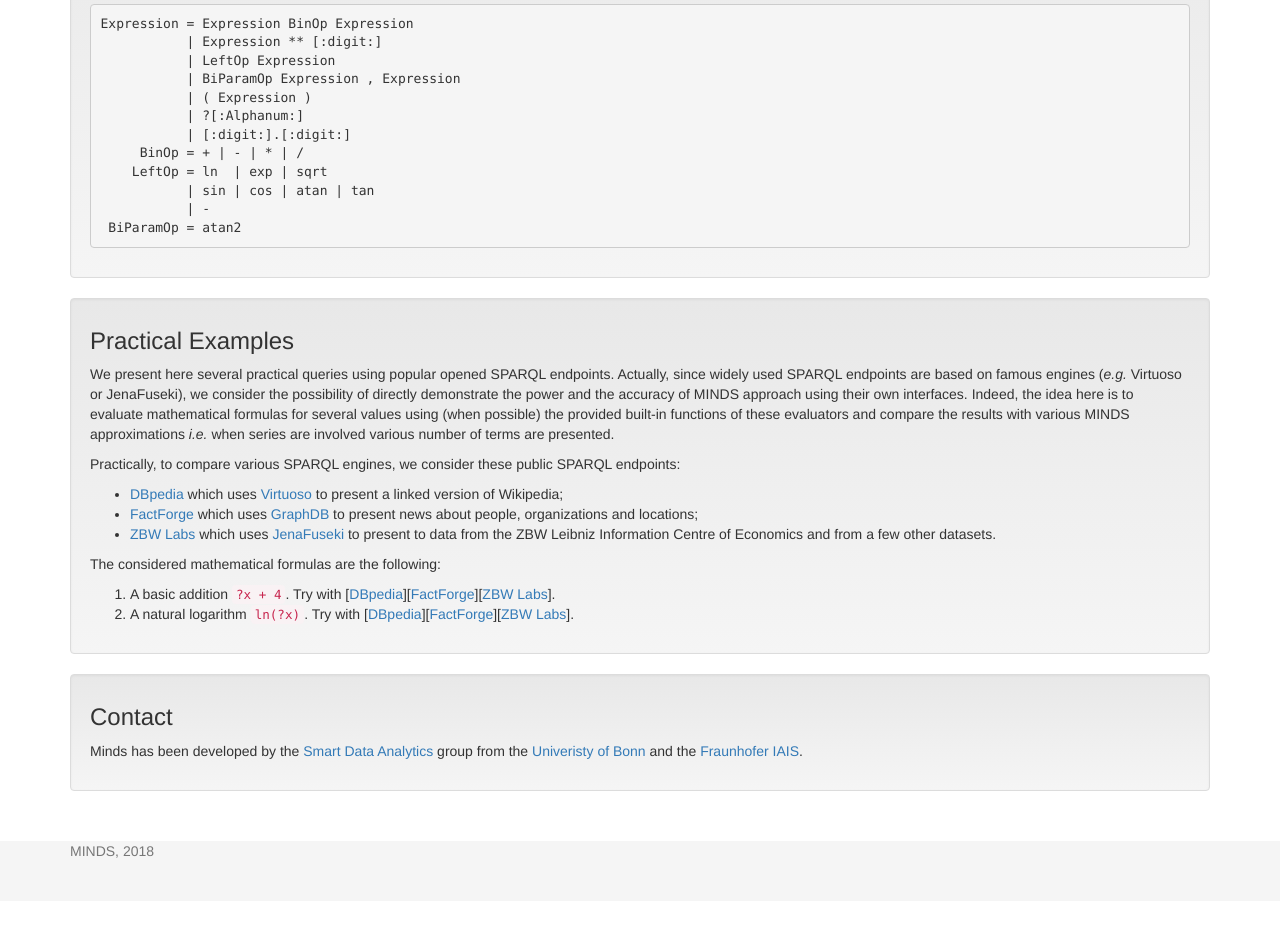
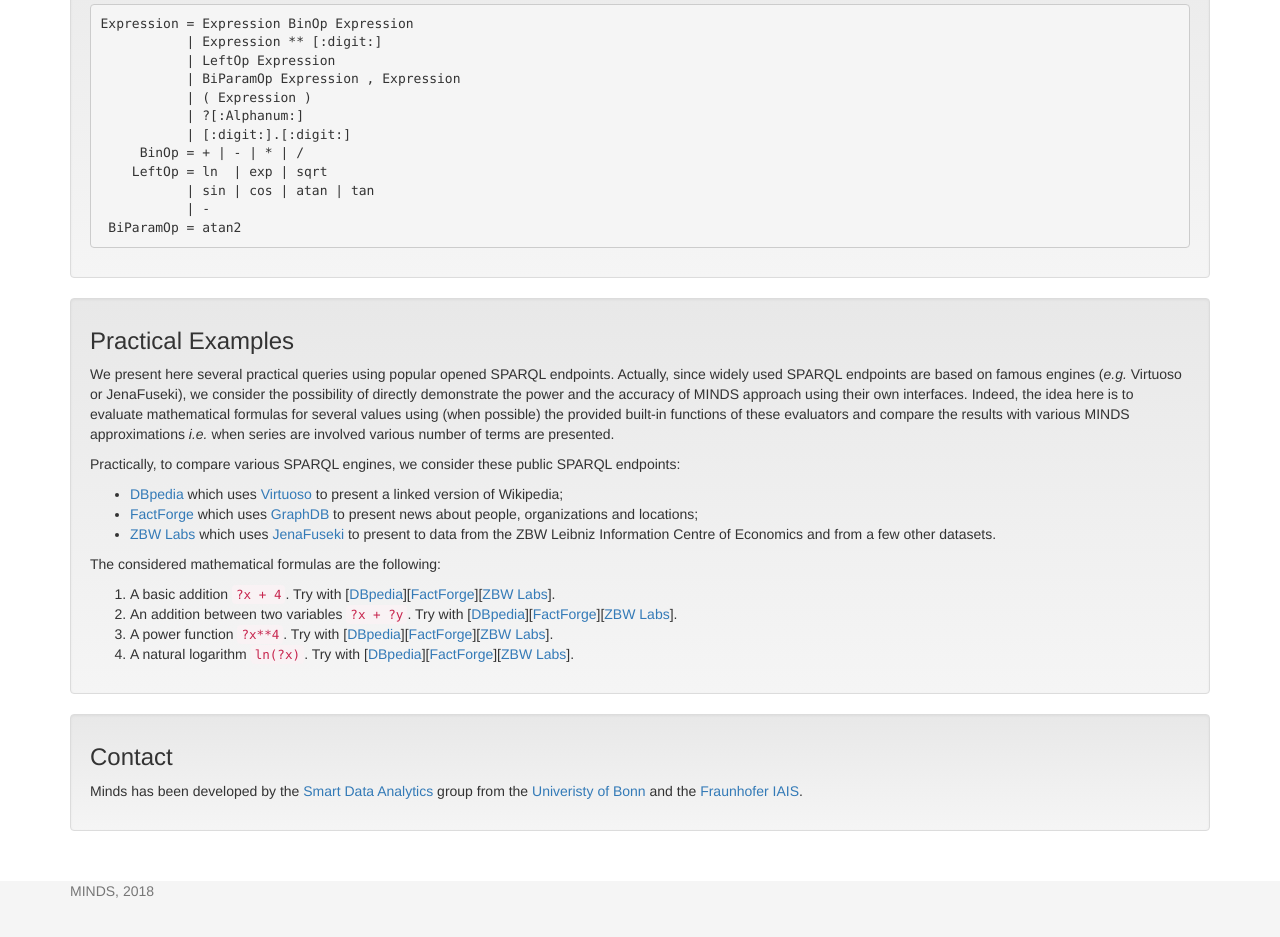
Before and after one commit to SmartDataAnalytics/minds, a plain HTML site: page index.html in a window 1280 px wide. Shown: the part 2061-2998 px from the top of the page. Before the commit the page ends 2962 px from the top, so only its background shows below. Drawn offline with Linux system fonts and the light colour scheme.

Commit message:
More practical examples

```diff
--- a/index.html
+++ b/index.html
@@ -285,16 +285,16 @@ Expression = Expression BinOp Expression
 	    [<a href="http://dbpedia.org/snorql/?query=SELECT+*+WHERE+%7B%0D%0A+VALUES+%3Fx+%7B+0.1+0.2+0.5+1+2+3+4+5+6+7+8+9+10+20+50+100+%7D%0D%0A+BIND+%28+%28+FLOOR%28%28xsd%3Adouble%28%3Fx%29--4%29*100%29%2F100+%29+AS+%3Fresult+%29%0D%0A%7D">DBpedia</a>][<a href="http://factforge.net/sparql?name=&infer=true&sameAs=true&query=PREFIX+xsd%3A+%3Chttp%3A%2F%2Fwww.w3.org%2F2001%2FXMLSchema%23%3E%0ASELECT+*+WHERE+%7B%0A+VALUES+%3Fx+%7B+0.2+0.5+1+2+3+4+5+6+7+8+9+10+20+50+100+%7D%0A+BIND+(+(+FLOOR((xsd%3Adouble(%3Fx)--4)*100)%2F100+)+AS+%3Fresult+)%0A%7D">FactForge</a>][<a href="http://zbw.eu/beta/sparql-lab/?endpoint=http://zbw.eu/beta/sparql/stw/query&queryRef=https://api.github.com/repos/zbw/sparql-queries/contents/stw/search_concepts_by_text.rq#query=PREFIX+xsd%3A+%3Chttp%3A%2F%2Fwww.w3.org%2F2001%2FXMLSchema%23%3E%0ASELECT+*+WHERE+%7B%0A+VALUES+%3Fx+%7B+0.2+0.5+1+2+3+4+5+6+7+8+9+10+20+50+100+%7D%0A+BIND+(+(+FLOOR((xsd%3Adouble(%3Fx)--4)*100)%2F100+)+AS+%3Fresult+)%0A%7D%0A&endpoint=http%3A%2F%2Fzbw.eu%2Fbeta%2Fsparql%2Fstw%2Fquery">ZBW
 	    Labs</a>].
 	  </li>
-	  <!-- <li> -->
-	  <!--   An addition between two variables <code>?x + ?y</code>. Try with -->
-	  <!--   [<a href="">DBpedia</a>][<a href="">FactForge</a>][<a href="">ZBW -->
-	  <!--   Labs</a>]. -->
-	  <!-- </li> -->
-	  <!-- <li> -->
-	  <!--   A power function <code>?x**4</code>. Try with -->
-	  <!--   [<a href="">DBpedia</a>][<a href="">FactForge</a>][<a href="">ZBW -->
-	  <!--   Labs</a>]. -->
-	  <!-- </li> -->
+	  <li>
+	    An addition between two variables <code>?x + ?y</code>. Try with
+	    [<a href="http://dbpedia.org/snorql/?query=SELECT+*+WHERE+%7B%0D%0A+VALUES+%3Fx+%7B+0.5+1+2+3+4+5+6+7+8+9+10+20+50+100+%7D%0D%0A+VALUES+%3Fy+%7B+0.5+1+2+3+4+5+6+7+8+9+10+20+50+100+%7D%0D%0A+BIND+%28+%28+FLOOR%28%28xsd%3Adouble%28%3Fx%29--xsd%3Adouble%28%3Fy%29%29*100%29%2F100+%29+AS+%3Fresult+%29%0D%0A%7D">DBpedia</a>][<a href="http://factforge.net/sparql?name=&infer=true&sameAs=true&query=PREFIX+xsd%3A+%3Chttp%3A%2F%2Fwww.w3.org%2F2001%2FXMLSchema%23%3E%0ASELECT+*+WHERE+%7B%0A+VALUES+%3Fx+%7B+0.5+1+2+3+4+5+6+7+8+9+10+20+50+100+%7D%0A+VALUES+%3Fy+%7B+0.5+1+2+3+4+5+6+7+8+9+10+20+50+100+%7D%0A+BIND+(+(+FLOOR((xsd%3Adouble(%3Fx)--xsd%3Adouble(%3Fy))*100)%2F100+)+AS+%3Fresult+)%0A%7D">FactForge</a>][<a href="http://zbw.eu/beta/sparql-lab/?endpoint=http://zbw.eu/beta/sparql/stw/query&queryRef=https://api.github.com/repos/zbw/sparql-queries/contents/stw/search_concepts_by_text.rq#query=PREFIX+xsd%3A+%3Chttp%3A%2F%2Fwww.w3.org%2F2001%2FXMLSchema%23%3E%0ASELECT+*+WHERE+%7B%0A+VALUES+%3Fx+%7B+0.5+1+2+3+4+5+6+7+8+9+10+20+50+100+%7D%0A+VALUES+%3Fy+%7B+0.5+1+2+3+4+5+6+7+8+9+10+20+50+100+%7D%0A+BIND+(+(+FLOOR((xsd%3Adouble(%3Fx)--xsd%3Adouble(%3Fy))*100)%2F100+)+AS+%3Fresult+)%0A%7D&endpoint=http%3A%2F%2Fzbw.eu%2Fbeta%2Fsparql%2Fstw%2Fquery">ZBW
+	    Labs</a>].
+	  </li>
+	  <li>
+	    A power function <code>?x**4</code>. Try with
+	    [<a href="http://dbpedia.org/snorql/?query=SELECT+*+WHERE+%7B%0D%0A+VALUES+%3Fx+%7B+0.5+1+2+3+4+5+6+7+8+9+10+20+50+100+%7D%0D%0A+BIND+%28+%28+FLOOR%28%28+%281*xsd%3Adouble%28%3Fx%29*xsd%3Adouble%28%3Fx%29*xsd%3Adouble%28%3Fx%29*xsd%3Adouble%28%3Fx%29%29+%29*100%29%2F100+%29+AS+%3Fresult+%29%0D%0A%7D">DBpedia</a>][<a href="http://factforge.net/sparql?name=&infer=true&sameAs=true&query=PREFIX+xsd%3A+%3Chttp%3A%2F%2Fwww.w3.org%2F2001%2FXMLSchema%23%3E%0ASELECT+*+WHERE+%7B%0A+VALUES+%3Fx+%7B+0.5+1+2+3+4+5+6+7+8+9+10+20+50+100+%7D%0A+BIND+(+(+FLOOR((+(1*xsd%3Adouble(%3Fx)*xsd%3Adouble(%3Fx)*xsd%3Adouble(%3Fx)*xsd%3Adouble(%3Fx))+)*100)%2F100+)+AS+%3Fresult+)%0A%7D">FactForge</a>][<a href="http://zbw.eu/beta/sparql-lab/?endpoint=http://zbw.eu/beta/sparql/stw/query&queryRef=https://api.github.com/repos/zbw/sparql-queries/contents/stw/search_concepts_by_text.rq#query=PREFIX+xsd%3A+%3Chttp%3A%2F%2Fwww.w3.org%2F2001%2FXMLSchema%23%3E%0ASELECT+*+WHERE+%7B%0A+VALUES+%3Fx+%7B+0.5+1+2+3+4+5+6+7+8+9+10+20+50+100+%7D%0A+BIND+(+(+FLOOR((+(1*xsd%3Adouble(%3Fx)*xsd%3Adouble(%3Fx)*xsd%3Adouble(%3Fx)*xsd%3Adouble(%3Fx))+)*100)%2F100+)+AS+%3Fresult+)%0A%7D&endpoint=http%3A%2F%2Fzbw.eu%2Fbeta%2Fsparql%2Fstw%2Fquery">ZBW
+	    Labs</a>].
+	  </li>
 	  <!-- <li> -->
 	  <!--   A trigonometric function involving a multiplication <code>?y * sin(?x)</code>. Try with -->
 	  <!--   [<a href="">DBpedia</a>][<a href="">FactForge</a>][<a href="">ZBW -->
```
